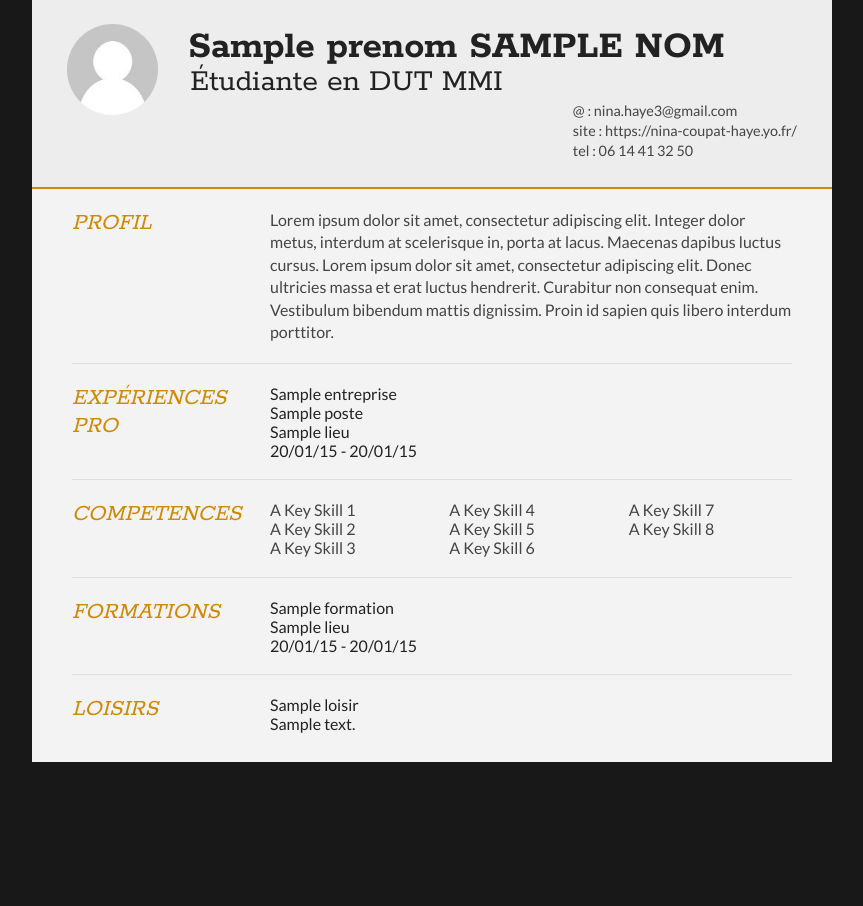
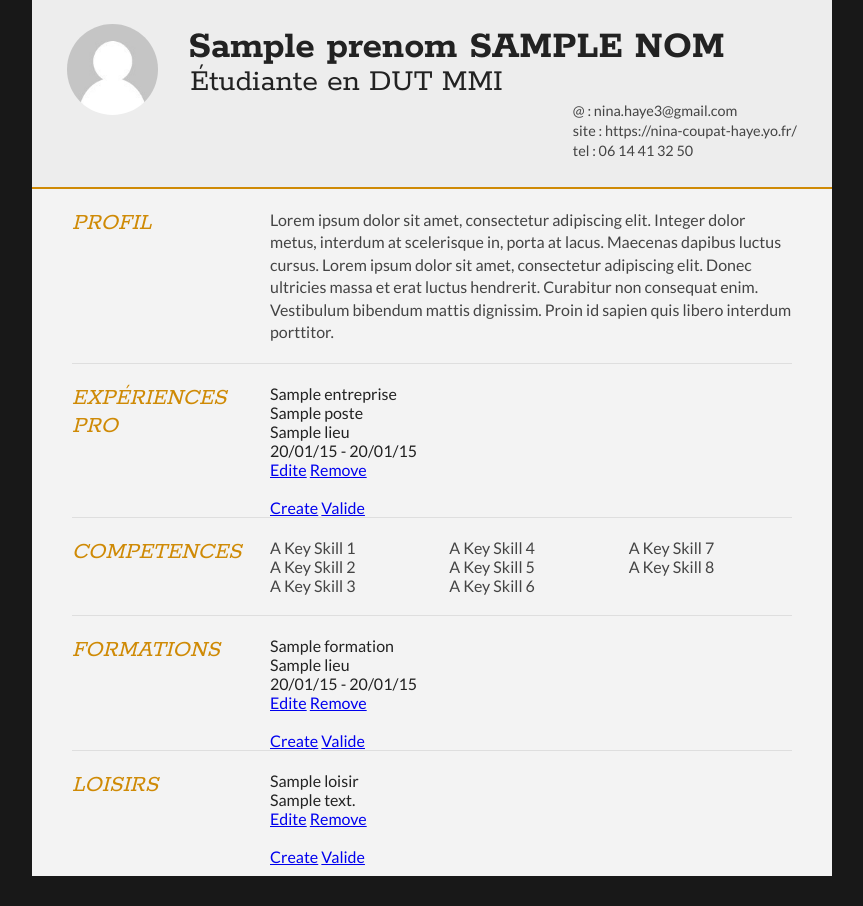
Before and after one commit to nina-haye/my_cv, a Symfony app: template my_cv/templates/lucky/number.html.twig in a window 1280 px wide. Shown: the part 31-937 px from the top of the page, without its empty margins (208-1071 px from the left). Before the commit the page ends 793 px from the top, so only its background shows below. Run offline with Twig, Linux system fonts and the light colour scheme; the template is opened without the code that fills it: most values are stand-ins (such as "Sample title", 1, 10 or a date in 2020); some libraries are stand-ins or nearby versions.

Commit message:
update du 11-02

```diff
--- /dev/null
+++ b/my_cv/templates/Error/error.html.twig
@@ -0,0 +1,6 @@
+<!DOCTYPE html>
+<html>
+	<h1>C'est pas bon si on es la</h1>
+	{{ error }}
+	<a href="{{path('app_lucky_number')}}" target="_blank">Revenir</a>
+</html>
--- a/my_cv/templates/lucky/number.html.twig
+++ b/my_cv/templates/lucky/number.html.twig
@@ -64,8 +64,17 @@
 				        	{{ experience.getLieu() }}<br/>
 				        	{{ experience.getDateDebut()  | date("y/m/d") }} -
 				        	{{ experience.getDateFin()  | date("y/m/d") }}<br/>
-				        <br/>
+
+				<a href="{{ path('edit_experience',{ 'id':experience.getId()} )}}" target="_blank">Edite</a>
+				<a href="{{ path('remove_experience',{ 'id':experience.getId()} )}}" target="_blank">Remove</a>
+
+				<br/><br/>
+
 				{% endfor %}
+
+				<a href="{{path('create_experience')}}" target="_blank">Create</a>
+				<a href="{{path('valid_experience')}}" target="_blank">Valide</a>
+
 
 			</div>
 			<div class="clear"></div>
@@ -100,8 +109,16 @@
 				        	{{ formation.getLieu() }}<br/>
 				        	{{ formation.getDateDebut()  | date("y/m/d") }} -
 				        	{{ formation.getDateFin()  | date("y/m/d") }}<br/>
-				        <br/>
+
+					<a href="{{ path('edit_formation',{ 'id':formation.getId()} )}}" target="_blank">Edite</a>
+					<a href="{{ path('remove_formation',{ 'id':formation.getId()} )}}" target="_blank">Remove</a>
+
+					<br/><br/>
+
 				{% endfor %}
+
+				<a href="{{path('create_formation')}}" target="_blank">Create</a>
+				<a href="{{path('valid_formation')}}" target="_blank">Valide</a>
 
 			</div>
 			<div class="clear"></div>
@@ -116,15 +133,22 @@
 
 				    {% for loisir in loisirs %}
 
-				        	{{ loisir.getName() }}<br/>
-				        	<i>{{ loisir.getComment() }}</i><br/>
-				        <br/>
+				    	{{ loisir.getName() }}<br/>
+				        <i>{{ loisir.getComment() }}</i><br/>
+				        <a href="{{ path('edit_loisir',{ 'id':loisir.getId()} )}}" target="_blank">Edite</a>
+						<a href="{{ path('remove_loisir',{ 'id':loisir.getId()} )}}" target="_blank">Remove</a>
 
-				{% endfor %}
+						<br/><br/>
+
+					{% endfor %}
+
+				<a href="{{path('create_loisir')}}" target="_blank">Create</a>
+				<a href="{{path('valid_loisir')}}" target="_blank">Valide</a>
 
 			</div>
 			<div class="clear"></div>
 		</section>
+
 
 	</div>
 </div>
```
Also changed, not shown: my_cv/config/routes.yaml (+12 -0 lines), my_cv/src/Controller/ExperienceController.php (+21 -0 lines), my_cv/src/Controller/FormationController.php (+21 -0 lines), my_cv/src/Controller/LoisirController.php (+11 -0 lines).
